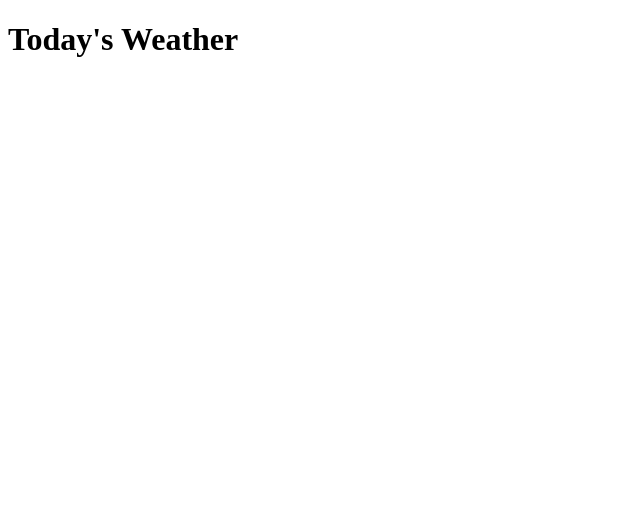
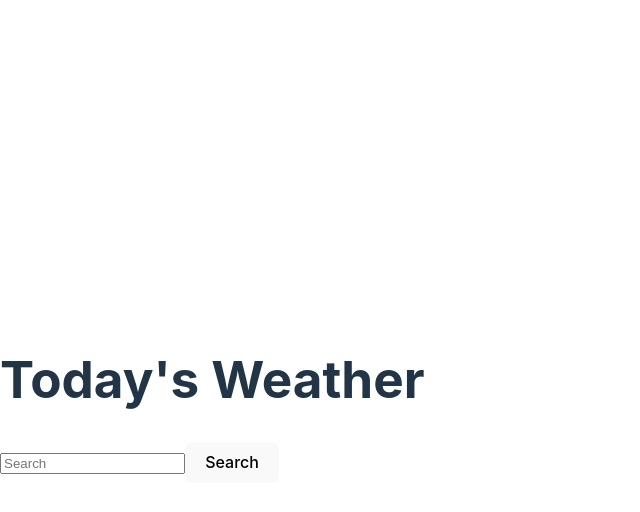
Before and after one commit to ChiaJunWei/simple_weather_page, a React (Vite) app: page / in a window 1280 px wide. Shown: the top 512 px of the page, without its empty margins (0-640 px from the left). Built offline with nearby package versions, Linux system fonts and the light colour scheme.

Commit message:
setup: Redux Store and initial state

```diff
--- a/index.html
+++ b/index.html
@@ -8,6 +8,6 @@
   </head>
   <body>
     <div id="root"></div>
-    <script type="module" src="/src/App/main.tsx"></script>
+    <script type="module" src="/src/app/main.tsx"></script>
   </body>
 </html>
--- a/package.json
+++ b/package.json
@@ -10,8 +10,12 @@
     "preview": "vite preview"
   },
   "dependencies": {
+    "@reduxjs/toolkit": "^2.2.4",
+    "@tanstack/react-query": "^5.35.5",
     "react": "^18.2.0",
-    "react-dom": "^18.2.0"
+    "react-dom": "^18.2.0",
+    "react-redux": "^9.1.2",
+    "redux-persist": "^6.0.0"
   },
   "devDependencies": {
     "@types/react": "^18.2.66",
--- /dev/null
+++ b/src/App/App.css
@@ -0,0 +1,4 @@
+/* .App {
+    display:flex
+
+} */
--- a/src/App/App.tsx
+++ b/src/App/App.tsx
@@ -1,13 +1,15 @@
 import React from'react'
+import SearchHistoryComponent from '../features/searchHistoryTable/searchHistoryComponent'
 // import './App.css'
 
 function App() {
 
 
   return (
-    <>
+    <div>
       <h1>Today's Weather</h1>
-    </>
+      <SearchHistoryComponent/>
+    </div>
   )
 }
 
--- a/src/App/main.tsx
+++ b/src/App/main.tsx
@@ -1,10 +1,24 @@
 import React from 'react'
 import ReactDOM from 'react-dom/client'
 import App from './App.tsx'
-// import './index.css'
+import './index.css'
+import { QueryClient, QueryClientProvider } from '@tanstack/react-query';
+import { Provider } from "react-redux";
+import { PersistGate } from 'redux-persist/integration/react'; // Import PersistGate
+import { store, persistor } from './store.ts';
+
+const queryClient = new QueryClient();
 
 ReactDOM.createRoot(document.getElementById('root')!).render(
   <React.StrictMode>
-    <App />
+    <Provider store={store}>
+
+    <PersistGate loading={null} persistor={persistor}>
+      <QueryClientProvider client={queryClient}>
+        <App />
+      </QueryClientProvider>
+    </PersistGate>
+
+    </Provider>
   </React.StrictMode>,
 )
--- /dev/null
+++ b/src/App/store.ts
@@ -0,0 +1,31 @@
+import { combineReducers, configureStore } from "@reduxjs/toolkit";
+import { persistStore, persistReducer } from 'redux-persist';
+import storage from "redux-persist/lib/storage"; // Choose your storage engine (e.g., localStorage)
+import searchHistoryReducer from "../features/searchHistoryTable/searchHistorySlice";
+
+// Combine reducers into a single rootReducer
+const rootReducer = combineReducers({
+  searchHistory: searchHistoryReducer,
+});
+
+// Configure Redux Persist
+const persistConfig = {
+  key: 'root', // Key for the persisted data
+  storage, // either localStorage or sessionStorage depending on the browser's support.
+  whitelist: ['searchHistory'], // Specify which reducers to persist (in this case, only searchHistory)
+};
+
+// Create a persisted reducer by wrapping the rootReducer with persistReducer
+const persistedReducer = persistReducer(persistConfig, rootReducer);
+
+// Create the Redux store with the persisted reducer
+export const store = configureStore({
+  reducer: persistedReducer,
+});
+
+// Create a persistor to handle loading and saving persisted data
+export const persistor = persistStore(store);
+
+// Export types for the RootState and AppDispatch
+export type RootState = ReturnType<typeof store.getState>;
+export type AppDispatch = typeof store.dispatch;
--- /dev/null
+++ b/src/features/searchHistoryTable/searchHistoryComponent.tsx
@@ -0,0 +1,49 @@
+import React, { useState } from 'react';
+import { useSelector, useDispatch } from 'react-redux';
+import { AppDispatch, RootState } from "../../app/store";
+import { addSearchItem, deleteSearchItem } from './searchHistorySlice';
+
+const SearchHistoryComponent = () => {
+  // const searchHistory = useSelector(getAllSearchItems);
+  const [searchTerm, setSearchTerm] = useState('');
+
+  const searchHistory = useSelector((state: RootState) => state.searchHistory.history);
+  const dispatch = useDispatch<AppDispatch>();
+
+  const handleDelete = (item: string) => {
+    dispatch(deleteSearchItem(item));
+    console.log(item);
+  };
+  const handleSearch = () => {
+    if (searchTerm!==''){
+    dispatch(addSearchItem(searchTerm));
+    setSearchTerm('');
+  }
+
+  };
+
+  return (
+    <div>
+      <input
+        type="text"
+        value={searchTerm}
+        onChange={(e) => setSearchTerm(e.target.value)}
+        placeholder="Search"
+      />
+      <button onClick={handleSearch}>Search</button>
+
+      {searchHistory.length>0 && (
+        <ul>
+          {searchHistory?.map((item, index) => (
+            <li key={index}>
+              {item}
+              <button onClick={() => handleDelete(item)}>Delete</button>
+            </li>
+          ))}
+        </ul>
+      )}
+    </div>
+  );
+};
+
+export default SearchHistoryComponent;
--- /dev/null
+++ b/src/features/searchHistoryTable/searchHistorySlice.ts
@@ -0,0 +1,27 @@
+import { createSlice, PayloadAction } from "@reduxjs/toolkit";
+
+interface SearchHistoryState {
+  // eslint-disable-next-line @typescript-eslint/no-explicit-any
+  history: any[];
+}
+
+const initialState: SearchHistoryState = {
+  history: [],
+};
+
+const searchHistorySlice = createSlice({
+  name: "searchHistory",
+  initialState,
+  reducers: {
+
+    addSearchItem: (state, action: PayloadAction<string>) => {
+      state.history.push(action.payload);
+    },
+    deleteSearchItem: (state, action: PayloadAction<string>) => {
+      state.history = state.history.filter((item) => item !== action.payload);
+    },
+  },
+});
+
+export const { addSearchItem ,deleteSearchItem} = searchHistorySlice.actions;
+export default searchHistorySlice.reducer;
```
Also changed, not shown: 1 other file (tests, documents, lock files or other folders).
